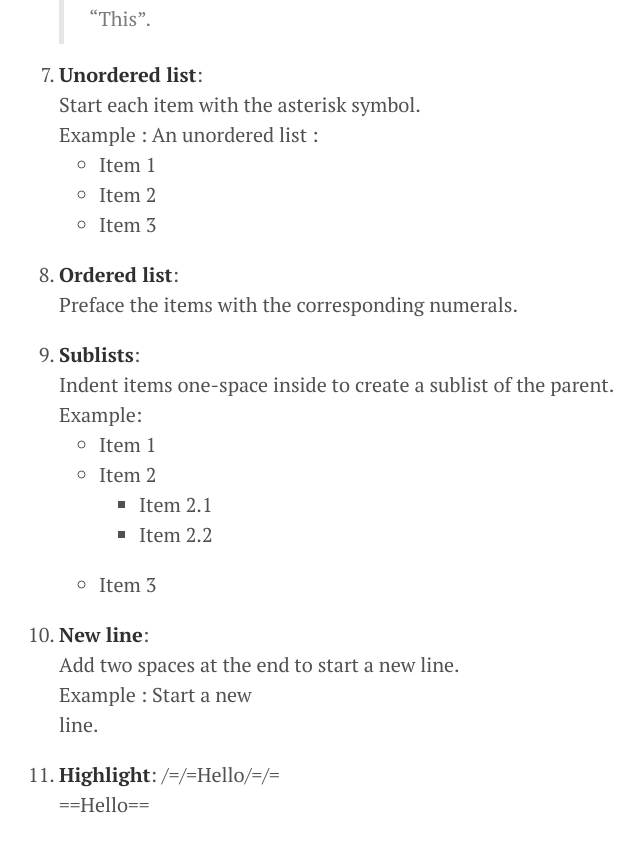
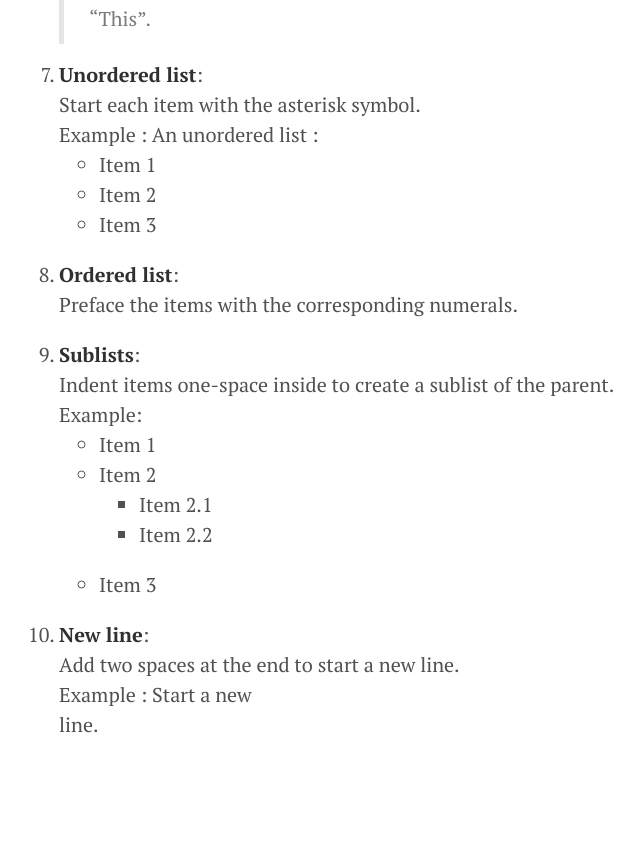
Before and after one commit to svaderia/GujjuCoders, a Jekyll site: the page built from _posts/2017-03-26-Intro-to-Markdown.md, in a window 1280 px wide and 900 px high, scrolled down 1914 px. Shown: the top 852 px of the window, without its empty margins (81-725 px from the left). Built offline with Jekyll 4.4.1, drawn with Linux system fonts in a browser that asks for light colours; after the commit the page ends 2734 px from its top, so only the background shows below that.

Commit message:
It didn't work ! :unamused:

```diff
--- a/_posts/2017-03-26-Intro-to-Markdown.md
+++ b/_posts/2017-03-26-Intro-to-Markdown.md
@@ -60,7 +60,3 @@ Example:
 Add two spaces at the end to start a new line.
 Example : Start a new
 line.
-
-11. **Highlight**:
-/=/=Hello/=/=
-==Hello==
```
